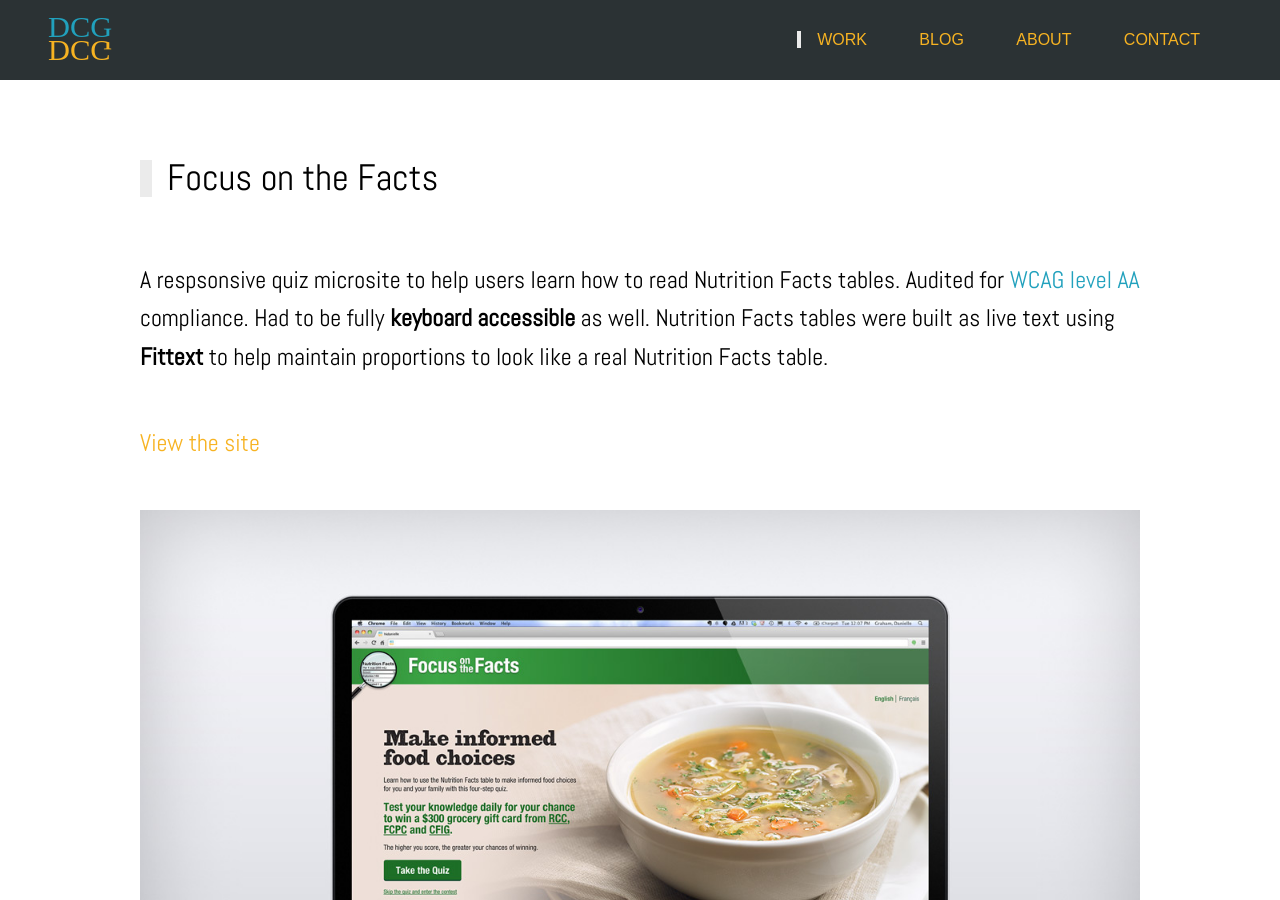
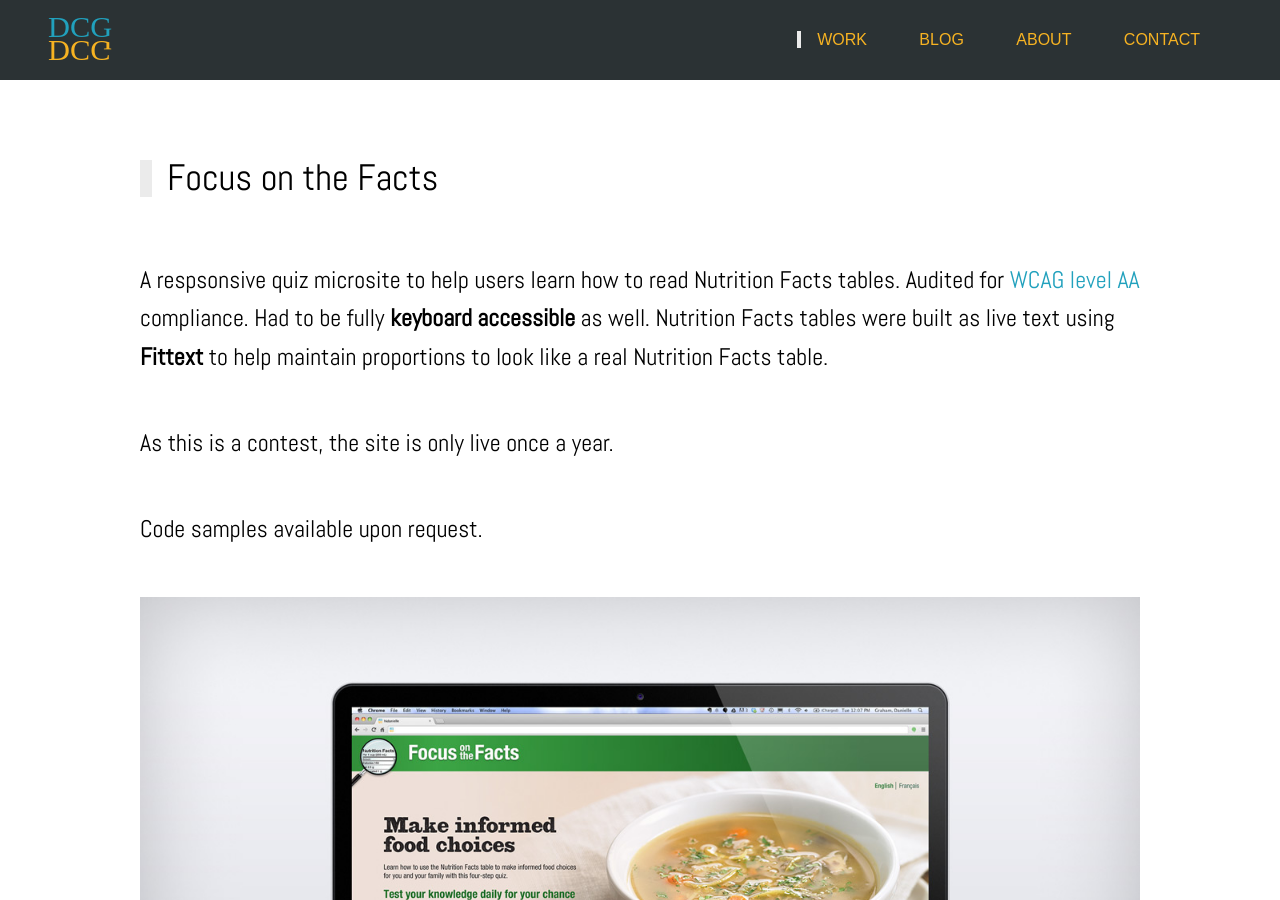
Before and after one commit to hidanielle/hidanielle.github.io, a Jekyll site: the page built from _posts/feature/2016-09-10-fotf.markdown, in a window 1280 px wide and 900 px high. Built offline with Jekyll 4.4.1, drawn with Linux system fonts in a browser that asks for light colours; nearby versions of some CDN libraries; some web fonts are replaced.

```diff
--- a/_posts/feature/2016-03-12-tbb.markdown
+++ b/_posts/feature/2016-03-12-tbb.markdown
@@ -10,7 +10,11 @@ img: "/assets/thumbs/th-desdev-tbb.jpg"
 
 The Business Builders is a project I worked on with a close friend of mine. As an opportunity to sharpen my design skills, I designed the branding and logo as well as the website, from the ground up. The website is built on top of CouchCMS and deployments were done through [DeployBot](http://deploybot.com/) (formerly dploy.io). The CSS is very modular, with the goal being to be able to reuse as much of it as possible.
 
-[View the live site here](http://thebusinessbuilders.com/)
+<!-- [View the live site here](http://thebusinessbuilders.com/) -->
+
+Unfortunately, The Business Builders is no longer active.
+
+Code samples available upon request.
 
 ![The Business Builders website](/assets/feature/desdev-tbb.jpg)
 ![The Business Builders logo](/assets/feature/desdev-tbb-logo.jpg)
--- a/_posts/feature/2016-08-29-reel2reel.markdown
+++ b/_posts/feature/2016-08-29-reel2reel.markdown
@@ -1,7 +1,7 @@
 ---
 layout: feature
 title:  "Reel 2 Reel"
-date:   2016-09-29 12:48:54 -0500
+date:   2016-09-25 12:48:54 -0500
 categories:
 - features
 tags: "Flexbox, soundcloud, jekyll, design"
--- a/_posts/feature/2016-09-10-fotf.markdown
+++ b/_posts/feature/2016-09-10-fotf.markdown
@@ -10,7 +10,10 @@ img: "/assets/thumbs/th-dev-fotf-1.jpg"
 
 A respsonsive quiz microsite to help users learn how to read Nutrition Facts tables. Audited for *WCAG level AA* compliance. Had to be fully **keyboard accessible** as well. Nutrition Facts tables were built as live text using **Fittext** to help maintain proportions to look like a real Nutrition Facts table.
 
-[View the site](http://focusonthefacts.ca)
+<!-- [View the site](http://focusonthefacts.ca) -->
+As this is a contest, the site is only live once a year.
+
+Code samples available upon request.
 
 ![Focus on the Facts website](/assets/feature/dev-fotf-1.jpg)
 ![Focus on the Facts website](/assets/feature/dev-fotf-2.jpg)
```
Also changed, not shown: other parts of _posts/feature/2016-09-10-fotf.markdown (+1 -1 lines), _posts/feature/2016-12-15-wordy.markdown (added, +18 -0 lines), assets/feature/dev-wordy-mobile.jpg (added), assets/feature/dev-wordy1.jpg (added), assets/feature/dev-wordy2.jpg (added), assets/feature/dev-wordy3.jpg (added), assets/thumbs/th-wordy.jpg (added).
